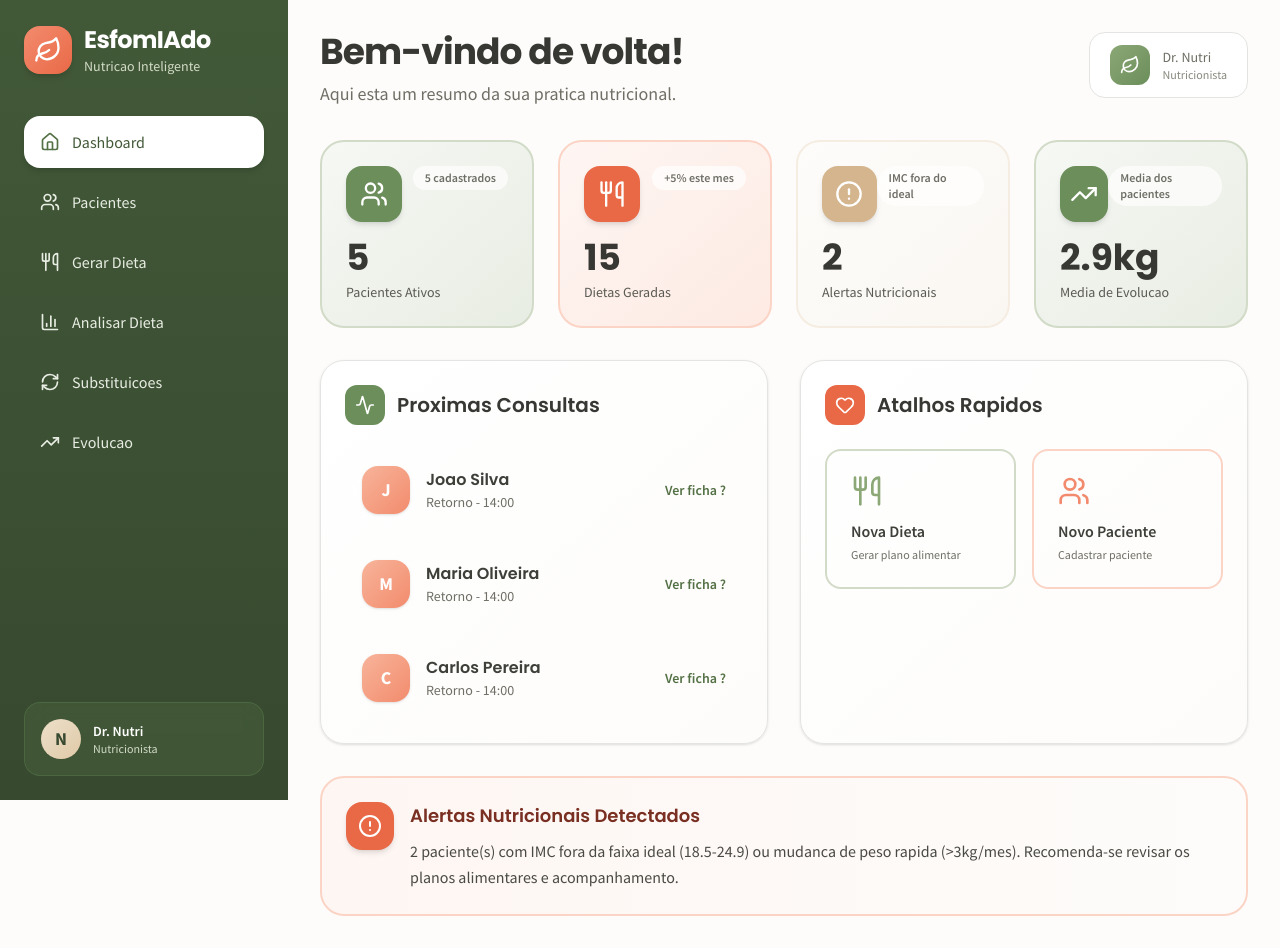
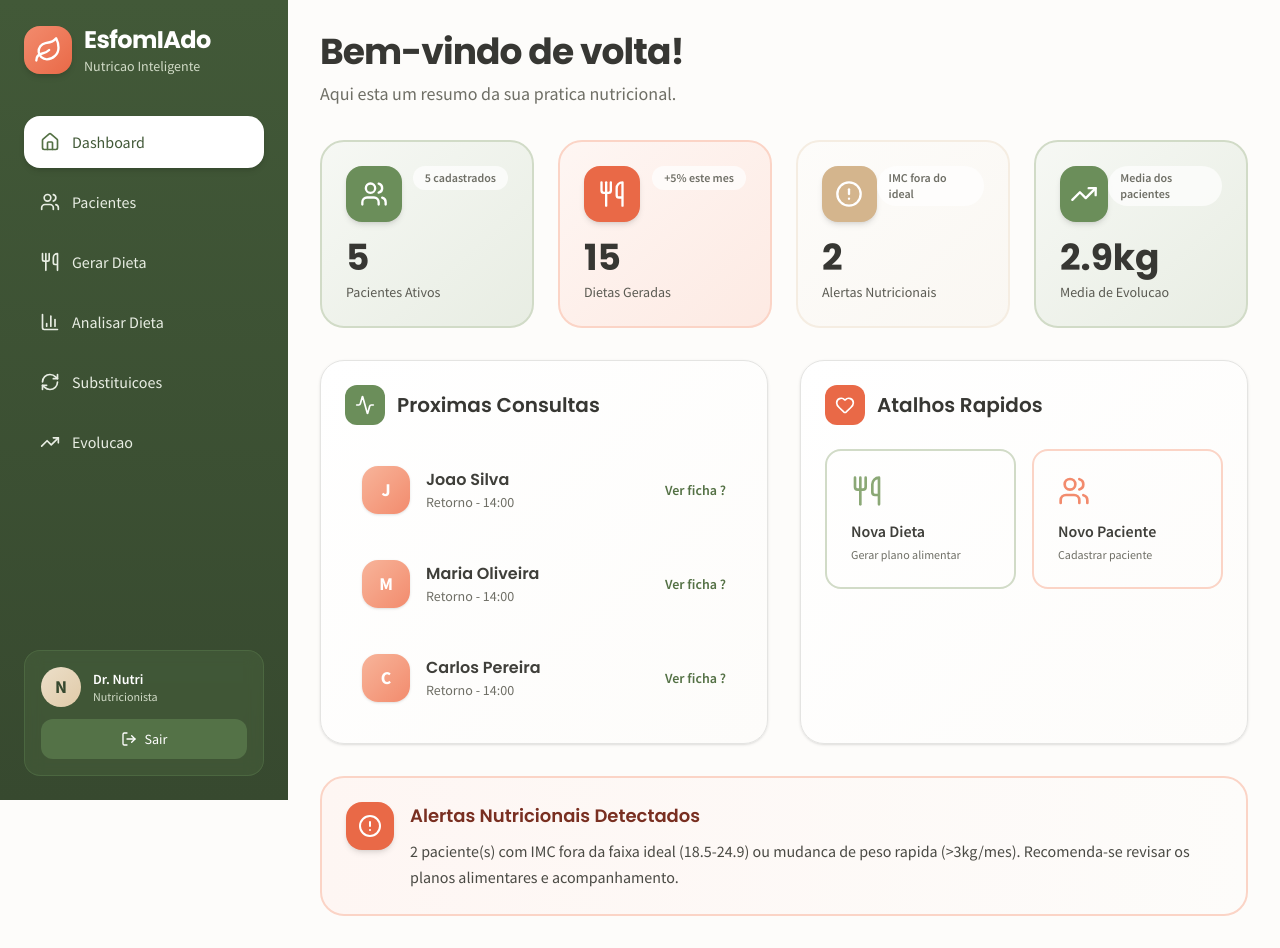
Before and after one commit to HenriqueMpe/EsfomIAdo, a Next.js app: page /dashboard in a window 1280 px wide. Built offline with nearby package versions, Linux system fonts and the light colour scheme.

Commit message:
feat: Remove perfil duplicado e adiciona botao de logout na sidebar

```diff
--- a/src/app/(dashboard)/dashboard/page.tsx
+++ b/src/app/(dashboard)/dashboard/page.tsx
@@ -1,6 +1,6 @@
 'use client';
 
-import { Users, Utensils, AlertCircle, TrendingUp, Leaf, Heart, Activity } from 'lucide-react';
+import { Users, Utensils, AlertCircle, TrendingUp, Heart, Activity } from 'lucide-react';
 import { useRouter } from 'next/navigation';
 import { useState } from 'react';
 import { Modal } from '@/components/Modal';
@@ -75,20 +75,9 @@ export default function DashboardPage() {
 
     return (
         <div className="space-y-8 p-8">
-            <div className="flex items-start justify-between">
-                <div>
-                    <h1 className="text-4xl font-heading font-bold text-charcoal-900 mb-2">Bem-vindo de volta!</h1>
-                    <p className="text-lg text-charcoal-500">Aqui esta um resumo da sua pratica nutricional.</p>
-                </div>
-                <div className="flex items-center gap-3 bg-white px-5 py-3 rounded-2xl shadow-soft border border-charcoal-100">
-                    <div className="w-10 h-10 bg-gradient-to-br from-sage-400 to-sage-500 rounded-xl flex items-center justify-center">
-                        <Leaf className="w-5 h-5 text-white" />
-                    </div>
-                    <div>
-                        <p className="text-sm text-charcoal-500">Dr. Nutri</p>
-                        <p className="text-xs text-charcoal-400">Nutricionista</p>
-                    </div>
-                </div>
+            <div>
+                <h1 className="text-4xl font-heading font-bold text-charcoal-900 mb-2">Bem-vindo de volta!</h1>
+                <p className="text-lg text-charcoal-500">Aqui esta um resumo da sua pratica nutricional.</p>
             </div>
 
             <div className="grid grid-cols-1 md:grid-cols-2 lg:grid-cols-4 gap-6">
--- a/src/components/Sidebar.tsx
+++ b/src/components/Sidebar.tsx
@@ -1,11 +1,12 @@
 'use client';
 
 import Link from 'next/link';
-import { usePathname } from 'next/navigation';
-import { Home, Users, Utensils, BarChart3, RefreshCw, TrendingUp, Leaf } from 'lucide-react';
+import { usePathname, useRouter } from 'next/navigation';
+import { Home, Users, Utensils, BarChart3, RefreshCw, TrendingUp, Leaf, LogOut } from 'lucide-react';
 
 export function Sidebar() {
     const pathname = usePathname();
+    const router = useRouter();
 
     const links = [
         { href: '/dashboard', label: 'Dashboard', icon: Home },
@@ -15,6 +16,10 @@ export function Sidebar() {
         { href: '/substitutions', label: 'Substituicoes', icon: RefreshCw },
         { href: '/evolution', label: 'Evolucao', icon: TrendingUp },
     ];
+
+    const handleLogout = () => {
+        router.push('/login');
+    };
 
     return (
         <aside className="fixed left-0 top-0 w-72 min-h-screen bg-gradient-to-b from-sage-700 to-sage-800 text-white p-6 shadow-soft-lg">
@@ -56,15 +61,22 @@ export function Sidebar() {
 
             <div className="absolute bottom-6 left-6 right-6">
                 <div className="bg-sage-600/30 backdrop-blur-sm rounded-2xl p-4 border border-sage-500/30">
-                    <div className="flex items-center gap-3">
+                    <div className="flex items-center gap-3 mb-3">
                         <div className="w-10 h-10 bg-gradient-to-br from-cream-300 to-cream-400 rounded-full flex items-center justify-center text-sage-800 font-bold text-lg">
                             N
                         </div>
-                        <div>
+                        <div className="flex-1">
                             <p className="font-semibold text-white text-sm">Dr. Nutri</p>
                             <p className="text-sage-200 text-xs">Nutricionista</p>
                         </div>
                     </div>
+                    <button
+                        onClick={handleLogout}
+                        className="w-full flex items-center justify-center gap-2 px-4 py-2.5 bg-sage-500/50 hover:bg-sage-500 text-white rounded-xl transition-all duration-200 text-sm font-medium"
+                    >
+                        <LogOut className="w-4 h-4" />
+                        Sair
+                    </button>
                 </div>
             </div>
         </aside>
```
